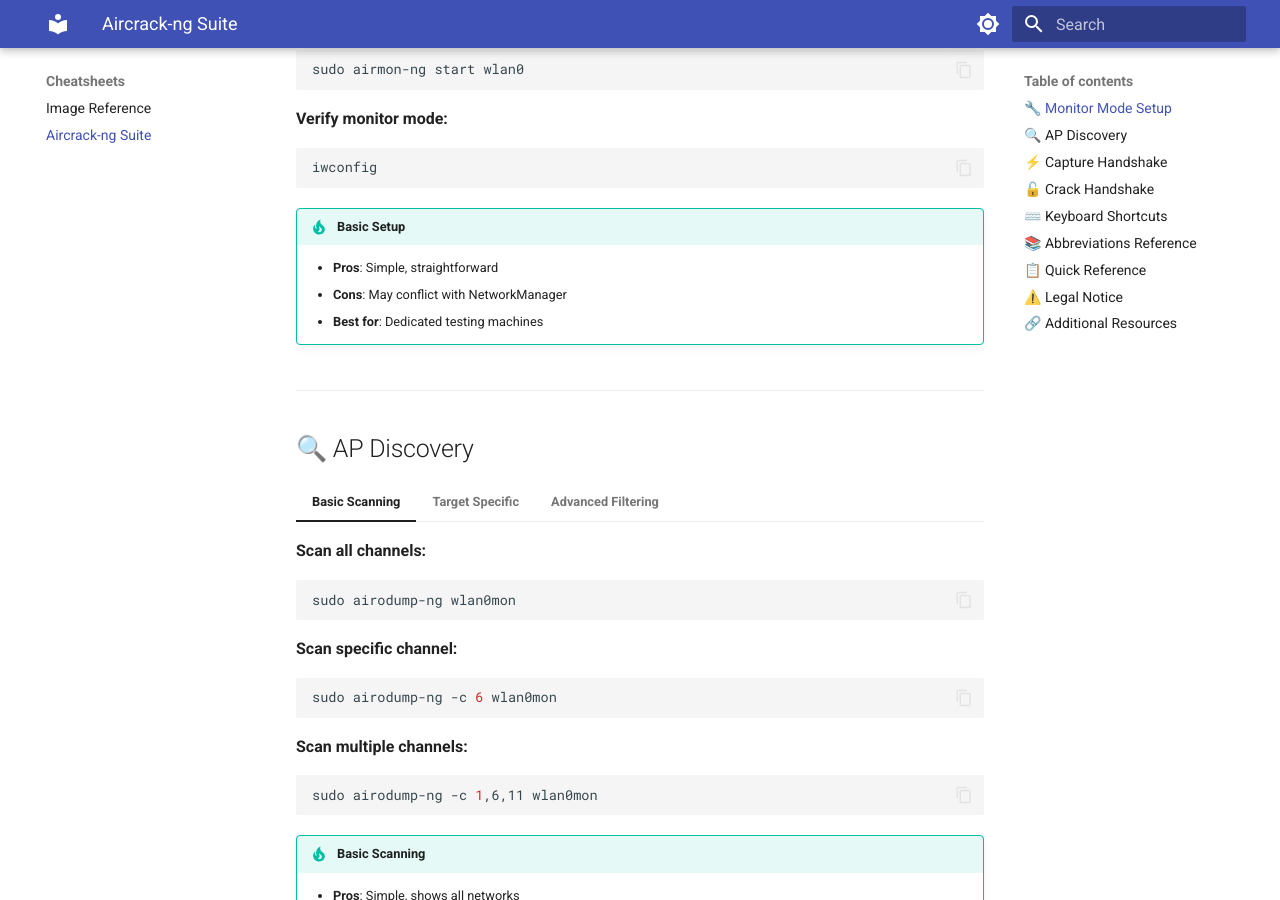
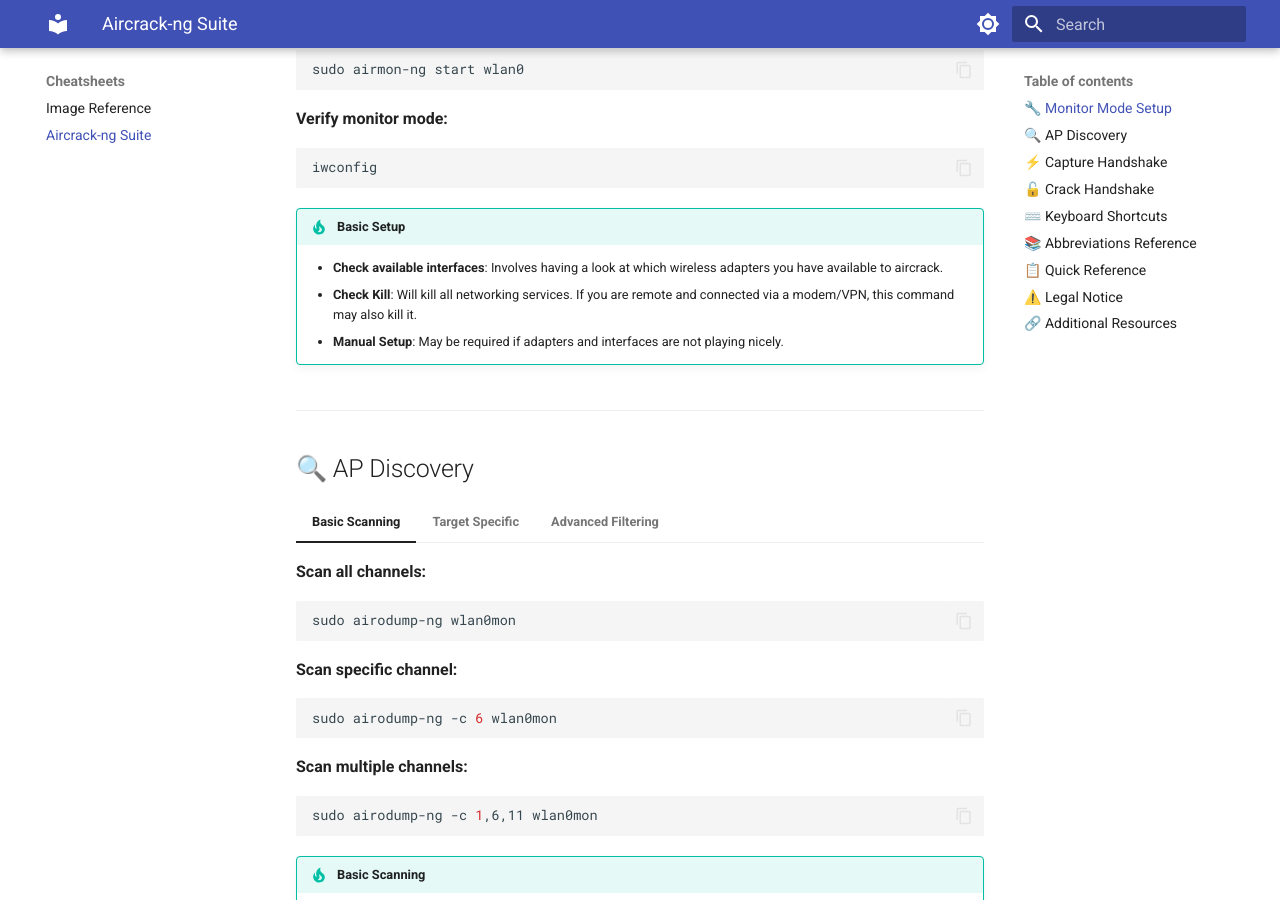
Before and after one commit to DirtyOptics/airbreach, an MkDocs documentation site: the page built from docs/cheatsheets/aircrack-ng-cheatsheet.md, in a window 1280 px wide and 900 px high, scrolled down 556 px. Built offline with MkDocs 1.6.1 and Material for MkDocs 9.7.7, drawn with Linux system fonts in a browser that asks for light colours.

Commit message:
vault backup: 2025-10-22 09:00:11

````diff
--- a/docs/cheatsheets/aircrack-ng-cheatsheet.md
+++ b/docs/cheatsheets/aircrack-ng-cheatsheet.md
@@ -25,9 +25,9 @@
     ```
 
     !!! tip "Basic Setup"
-        - **Pros**: Simple, straightforward
-        - **Cons**: May conflict with NetworkManager
-        - **Best for**: Dedicated testing machines
+        - **Check available interfaces**: Involves having a look at which wireless adapters you have available to aircrack.
+        - **Check Kill**: Will kill all networking services. If you are remote and connected via a modem/VPN, this command may also kill it.
+        - **Manual Setup**: May be required if adapters and interfaces are not playing nicely.
 
 === "Check Kill Method"
 
````
